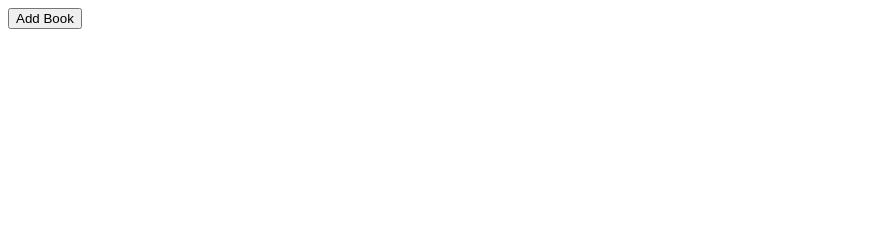
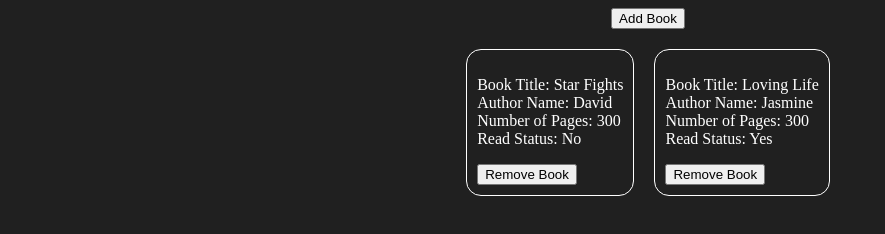
Before and after one commit to LucasYNL/library, a plain HTML site: page index.html in a window 1280 px wide. Shown: the whole page, without its empty margins (0-885 px from the left). Drawn offline with Linux system fonts and the light colour scheme.

Commit message:
updated DOM to include visuals, updated DOM js for buttons

```diff
--- a/index.html
+++ b/index.html
@@ -11,6 +11,7 @@
 
     <body onload="preadd()">
         <button type="button" onclick="addBook()">Add Book</button>
+        <div class="display"></div>
     </body>
 
 </html>
--- a/script.js
+++ b/script.js
@@ -1,29 +1,63 @@
+/*---------- Library Database ----------*/
 let myLibrary = [];
 
-function book(authorName, bookName, pageNum, didRead){ // book constructor
+function book(authorName, bookName, pageNum, didRead, iden){ // book constructor
     this.author = authorName;
     this.title = bookName;
     this.pages = pageNum;
     this.read = didRead;
+    this.id = iden;
 }
 
 function addBook(){ // asks user for new book information and adds it to library.
     let authorName = prompt("Enter author name");
     let bookName = prompt("Enter book title");
     let pageNum = prompt("Enter total page numer");
-    let didRead = prompt("Is the book read, enter true of false");
+    let didRead = prompt("Have you read the book? Enter Yes or No");
+    let idNum = myLibrary.length;
 
-    const Book = new book(authorName, bookName, pageNum, didRead);
+    const Book = new book(authorName, bookName, pageNum, didRead, idNum);
     myLibrary.push(Book);
-
+    update(Book);
 }
 
 function preadd(){ // just to add 2 books to array.
     let done = false;
     if(done == false){
-        const Book = new book("David", "Star Fights", 300, false);
+        const Book = new book("David", "Star Fights", 300, "No", 0);
         myLibrary.push(Book);
+        update(Book);
     }
-    const Book = new book("Jasmine", "Loving Life", 300, false);
+    const Book = new book("Jasmine", "Loving Life", 300, "Yes", 1);
     myLibrary.push(Book)
+    update(Book);
 }
+
+/*---------- Display Update (DOM)----------*/
+
+const database = document.querySelector(".display");
+
+function update(book){ // updates html via DOM
+    const container = document.createElement("div");
+    container.className = "info";
+    const des = document.createElement("p");
+    const br1 = document.createElement("BR");
+    const br2 = document.createElement("BR");
+    const br3 = document.createElement("BR");
+    const br4 = document.createElement("BR");
+    const btn = document.createElement("BUTTON");  ////////////////// button is created here
+    btn.setAttribute("id", "btns");
+    btn.setAttribute("value", book.id);
+    const bNode = document.createTextNode("Remove Book");
+
+    const node1 = document.createTextNode("Author Name: " + book.author);
+    const node2 = document.createTextNode("Book Title: " + book.title);
+    const node3 = document.createTextNode("Number of Pages: " + book.pages);
+    const node4 = document.createTextNode("Read Status: " + book.read);
+    des.append(node2, br1, node1, br2, node3, br3, node4, br4);
+
+    btn.appendChild(bNode);
+    container.append(des, btn);
+    database.appendChild(container);
+
+}
--- a/style.css
+++ b/style.css
@@ -0,0 +1,22 @@
+body{
+    display: flex;
+    flex-direction: column;
+    align-items: center;
+    justify-content: center;
+    width: 100%;
+    padding-left: 0;
+    background-color: #202020;
+}
+
+.display{
+    display: flex;
+    gap: 20px;
+    color: white;
+    margin-top: 20px;
+}
+
+.display div{
+    border: 1px solid white;
+    border-radius: 15px;
+    padding: 10px;
+}
```
